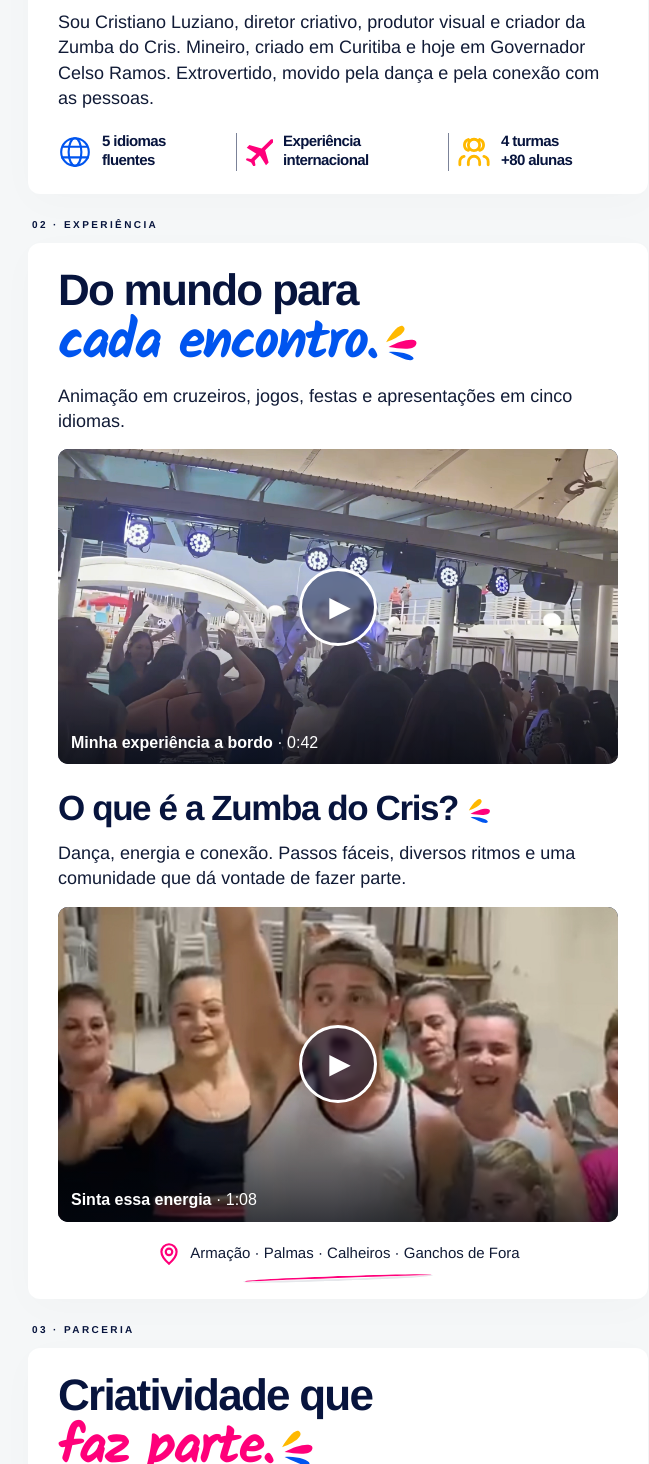
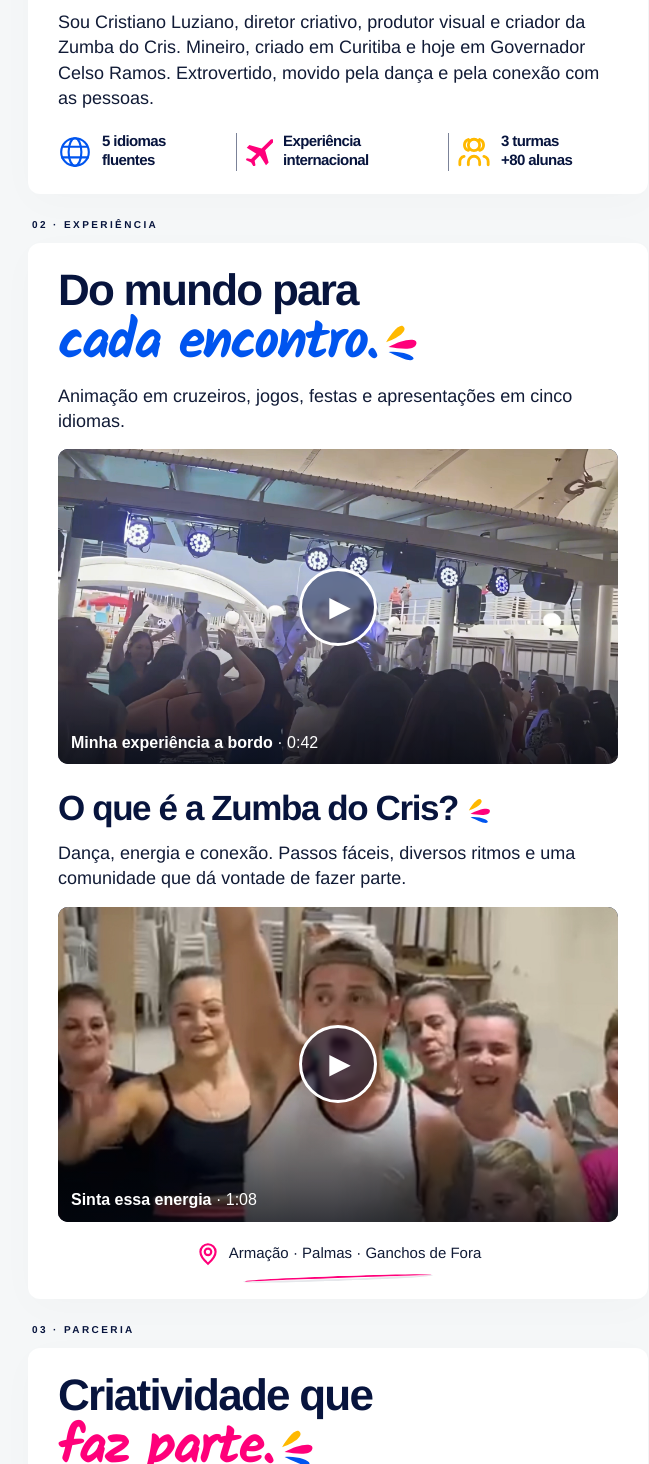
Before and after one commit to cldnce-droid/central-zumba-do-cris, a Next.js app: page /portfolio in a window 1280 px wide. Shown: the part 1405-2869 px from the top of the page, without its empty margins (302-951 px from the left). Built offline with nearby package versions, Linux system fonts and the light colour scheme; no server answers.

Commit message:
Atualiza apresentação das turmas regulares

```diff
--- a/app/portfolio/page.tsx
+++ b/app/portfolio/page.tsx
@@ -50,7 +50,7 @@ export default function PortfolioPage() {
         <ul className="portfolio-facts" aria-label="Minha trajetória">
           <li><svg viewBox="0 0 32 32" aria-hidden="true"><circle cx="16" cy="16" r="13" /><ellipse cx="16" cy="16" rx="6" ry="13" /><path d="M4 11h24M3 21h26" /></svg><span><strong>5 idiomas</strong><br />fluentes</span></li>
           <li><svg className="portfolio-plane" viewBox="0 0 32 32" aria-hidden="true"><path d="m28 3-9 9L5 8l-3 3 11 7-6 6-5-1-1 2 6 3 3 5 2-2-1-5 6-6 7 11 3-3-4-14 9-9c2-3-1-5-4-2Z" /></svg><span><strong>Experiência</strong><br />internacional</span></li>
-          <li><UsersIcon /><span><strong>4 turmas</strong><br />+80 alunas</span></li>
+          <li><UsersIcon /><span><strong>3 turmas</strong><br />+80 alunas</span></li>
         </ul>
       </section>
       </div>
@@ -67,7 +67,7 @@ export default function PortfolioPage() {
         <h2 id="zumba-title">O que é a Zumba do Cris? <Accent /></h2>
         <p>Dança, energia e conexão. Passos fáceis, diversos ritmos e uma comunidade que dá vontade de fazer parte.</p>
         <PortfolioVideo title="Sinta essa energia" src="/portfolio/zumba.mp4" poster="/portfolio/zumba-capa.webp" duration="1:08" />
-        <p className="portfolio-locations"><PinIcon /> <span>Armação · Palmas · Calheiros · Ganchos de Fora</span></p>
+        <p className="portfolio-locations"><PinIcon /> <span>Armação · Palmas · Ganchos de Fora</span></p>
       </section>
       </div>
 
```
